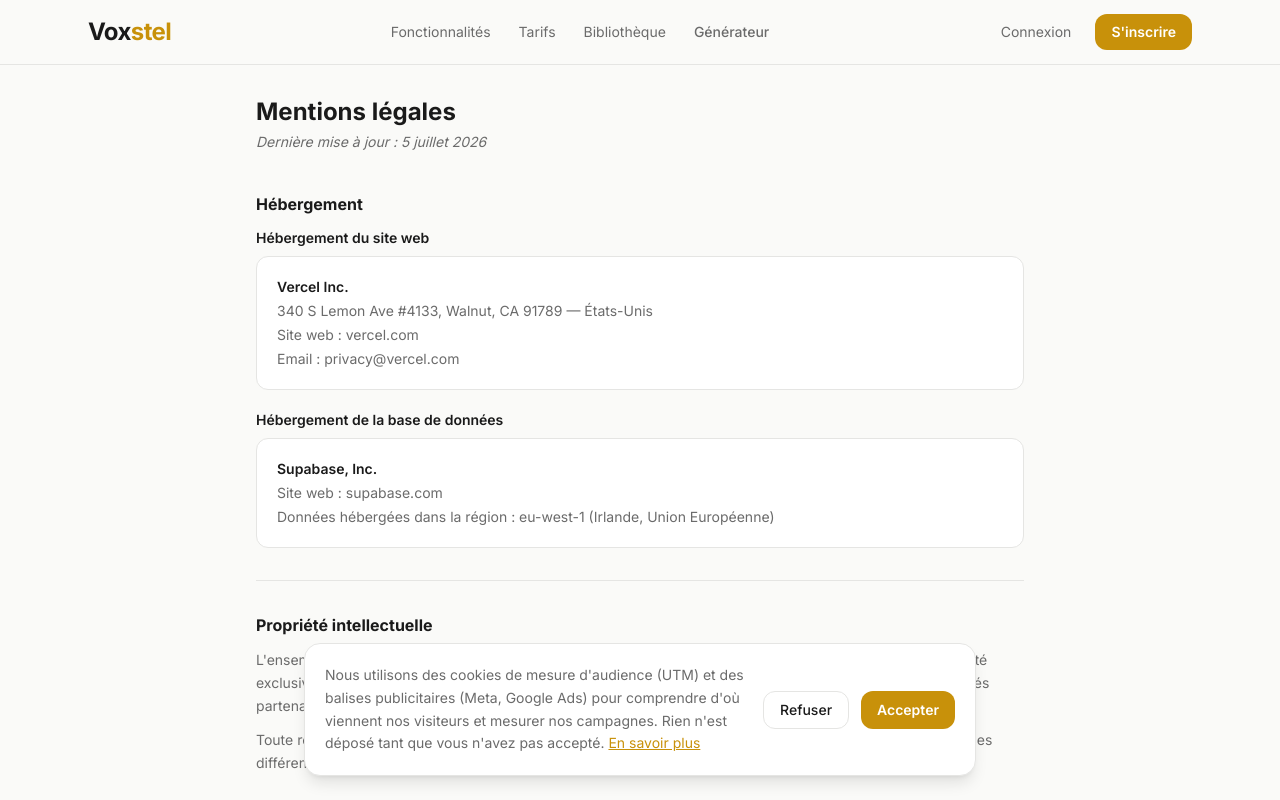
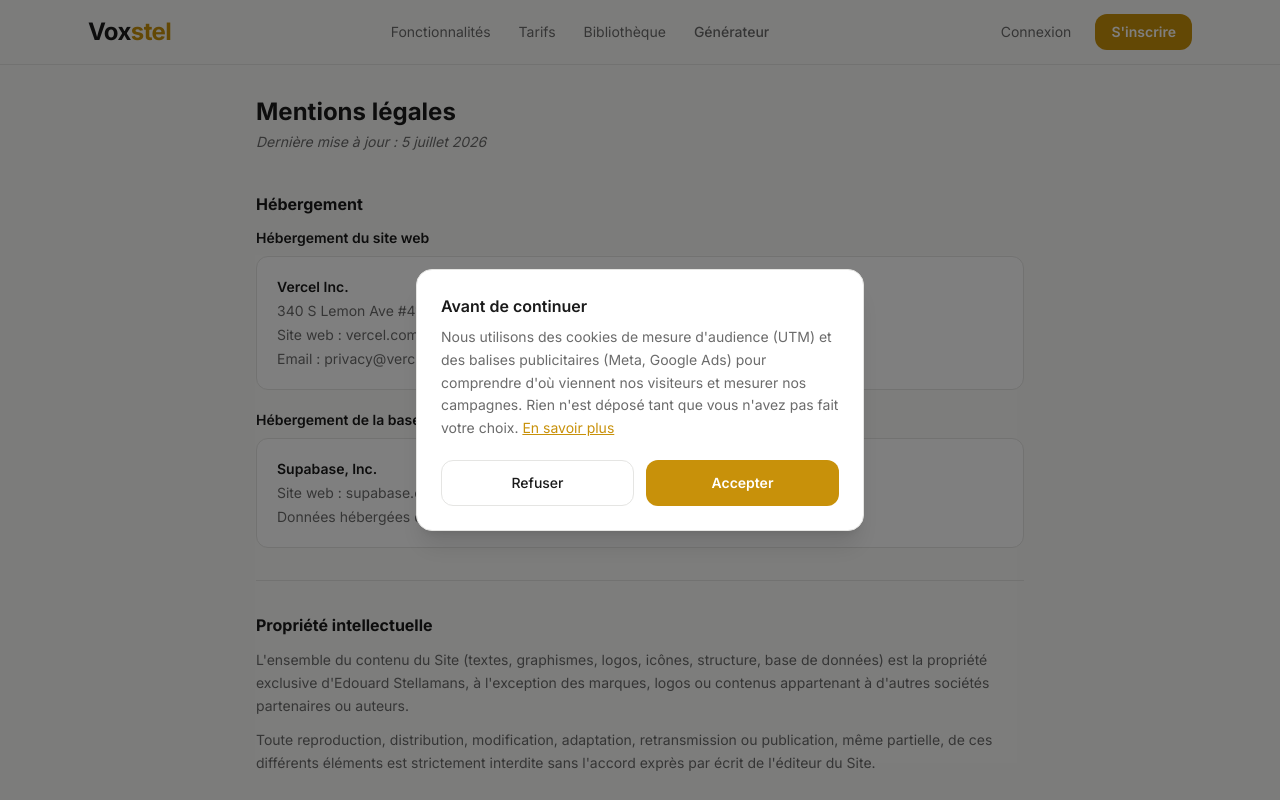
Before and after one commit to stellamansedouard-create/voxstel, a Next.js app: page /mentions-legales in a window 1280 px wide. Shown: the top 800 px of the page. Built offline with nearby package versions, Linux system fonts and the light colour scheme; no server answers.

Commit message:
Cookie banner as centered modal, equal accept/refuse buttons

```diff
--- a/components/CookieBanner.tsx
+++ b/components/CookieBanner.tsx
@@ -12,6 +12,20 @@ export default function CookieBanner() {
       setVisible(true);
     }
   }, []);
+
+  // Lock background scroll while the choice is pending — the point of
+  // moving this to a centered modal is that it should be genuinely hard
+  // to miss, not just present somewhere on the page. It never
+  // auto-dismisses: only clicking Accepter or Refuser closes it (no
+  // backdrop click, no Escape key, no timeout).
+  useEffect(() => {
+    if (!visible) return;
+    const prev = document.body.style.overflow;
+    document.body.style.overflow = "hidden";
+    return () => {
+      document.body.style.overflow = prev;
+    };
+  }, [visible]);
 
   function handleAccept() {
     applyConsent(true);
@@ -29,14 +43,19 @@ export default function CookieBanner() {
   return (
     <div
       role="dialog"
+      aria-modal="true"
       aria-label="Gestion des cookies"
-      className="fixed bottom-0 left-0 right-0 z-50 p-4 sm:p-6"
+      className="fixed inset-0 z-50 flex items-center justify-center p-4 bg-black/50"
     >
-      <div className="max-w-2xl mx-auto bg-card border border-border rounded-2xl shadow-lg p-5 flex flex-col sm:flex-row sm:items-center gap-4">
-        <p className="text-sm text-muted leading-relaxed flex-1">
+      <div className="w-full max-w-md bg-card border border-border rounded-2xl shadow-xl p-6 flex flex-col gap-5">
+        <div>
+          <p className="text-base font-semibold text-foreground mb-2">
+            Avant de continuer
+          </p>
+          <p className="text-sm text-muted leading-relaxed">
             Nous utilisons des cookies de mesure d&apos;audience (UTM) et des balises publicitaires
             (Meta, Google Ads) pour comprendre d&apos;où viennent nos visiteurs et mesurer nos
-          campagnes. Rien n&apos;est déposé tant que vous n&apos;avez pas accepté.{" "}
+            campagnes. Rien n&apos;est déposé tant que vous n&apos;avez pas fait votre choix.{" "}
             <a
               href="/politique-de-confidentialite"
               className="text-accent underline hover:no-underline"
@@ -44,16 +63,20 @@ export default function CookieBanner() {
               En savoir plus
             </a>
           </p>
-        <div className="flex gap-3 shrink-0">
+        </div>
+        {/* Deux boutons de même taille, même padding, même geste (un clic) —
+            accepter ne doit jamais être plus facile ou plus visible que
+            refuser (règle CNIL sur le consentement cookies). */}
+        <div className="grid grid-cols-2 gap-3">
           <button
             onClick={handleRefuse}
-            className="btn-secondary !px-4 !py-2 !text-sm"
+            className="btn-secondary w-full !px-4 !py-3 !text-sm"
           >
             Refuser
           </button>
           <button
             onClick={handleAccept}
-            className="btn-primary !px-4 !py-2 !text-sm"
+            className="btn-primary w-full !px-4 !py-3 !text-sm"
           >
             Accepter
           </button>
```
Lines whose indentation alone changed are shown as unchanged.
